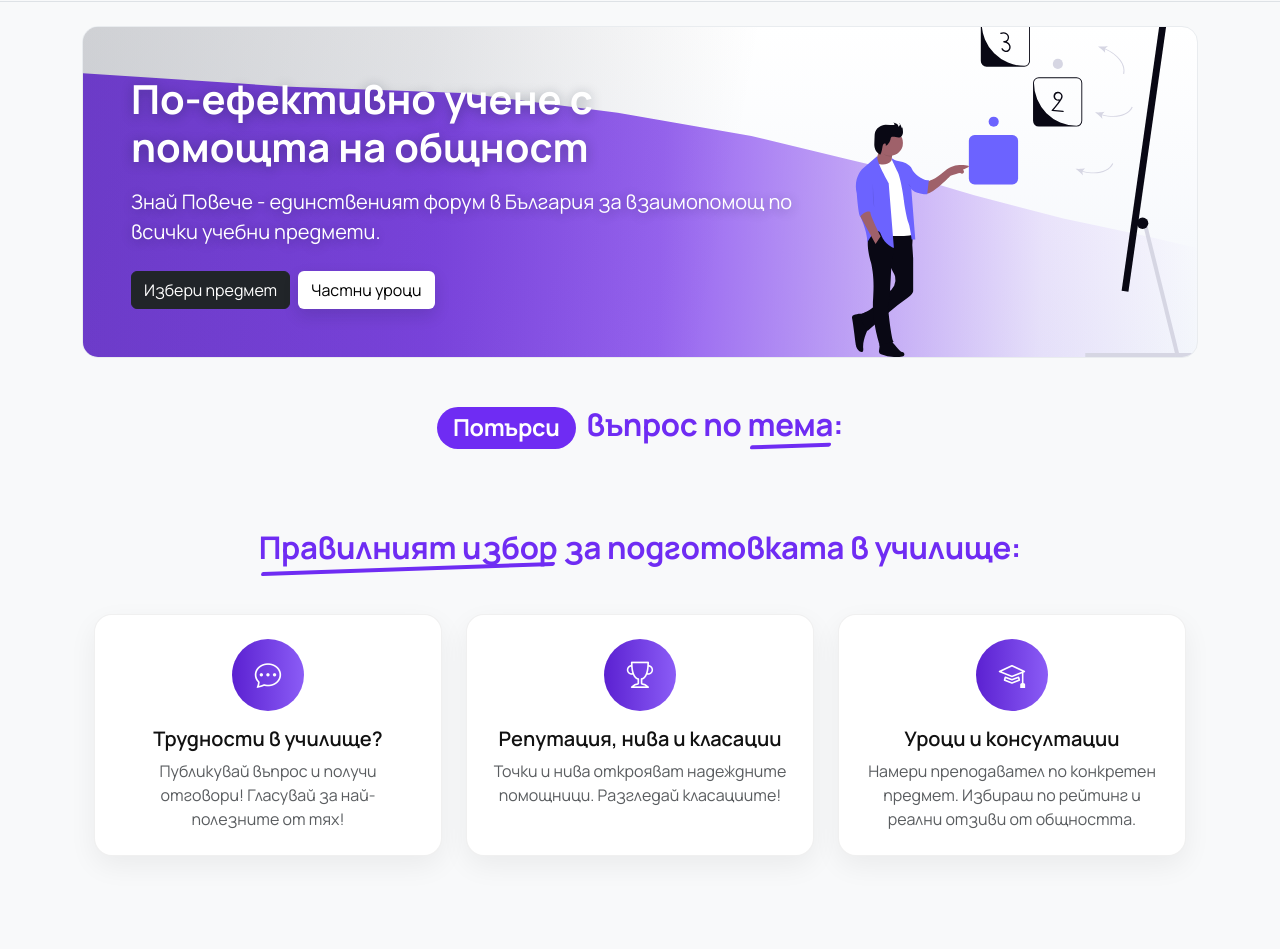
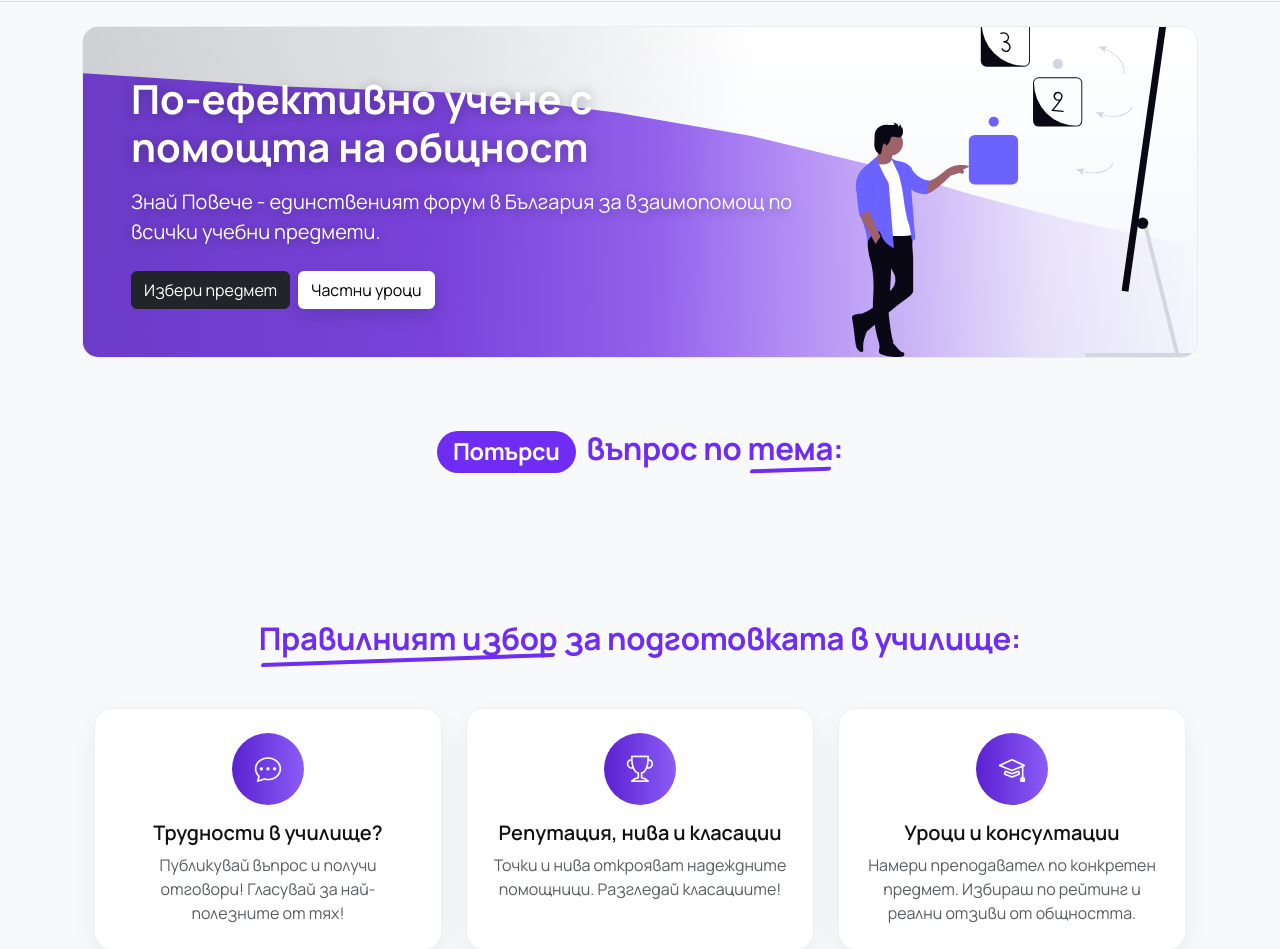
Before and after one commit to stanchev-dev/znai-poveche, a Django app: page / in a window 1280 px wide. Shown: the part 95-1044 px from the top of the page. Run offline with Django 5.2, Linux system fonts and the light colour scheme; data that the repository does not hold is empty; some libraries are stand-ins or nearby versions.

Commit message:
Increase homepage headline section vertical spacing

```diff
--- a/static/css/app.css
+++ b/static/css/app.css
@@ -798,6 +798,18 @@ h6 {
   }
 }
 
+
+.home-headline-section-subjects {
+  margin-top: clamp(2.5rem, 6vw, 4.5rem);
+}
+
+.home-headline-wrap {
+  margin-bottom: clamp(2rem, 4.5vw, 3.2rem);
+}
+
+.home-headline-wrap-benefits {
+  margin-top: clamp(2.4rem, 5vw, 4rem);
+}
 .home-section-title {
   margin-bottom: 0;
   font-size: clamp(1.55rem, 2.6vw, 1.95rem);
--- a/templates/common/home.html
+++ b/templates/common/home.html
@@ -18,8 +18,8 @@
   </div>
 </section>
 
-<section id="subjects-section">
-  <div class="text-center mb-5">
+<section id="subjects-section" class="home-headline-section home-headline-section-subjects">
+  <div class="text-center home-headline-wrap">
     <h2 class="home-section-title section-title-purple"><span class="home-section-pill badge rounded-pill">Потърси</span>въпрос по <span class="subject-accent">тема</span>:</h2>
   </div>
   <div id="subjects-alert"></div>
@@ -28,7 +28,7 @@
 
 <section class="home-benefits py-5">
   <div class="container">
-    <div class="text-center mb-5">
+    <div class="text-center home-headline-wrap home-headline-wrap-benefits">
       <h2 class="home-section-title section-title-purple"><span class="brand-underline">Правилният избор</span> за подготовката в училище:</h2>
     </div>
 
```
